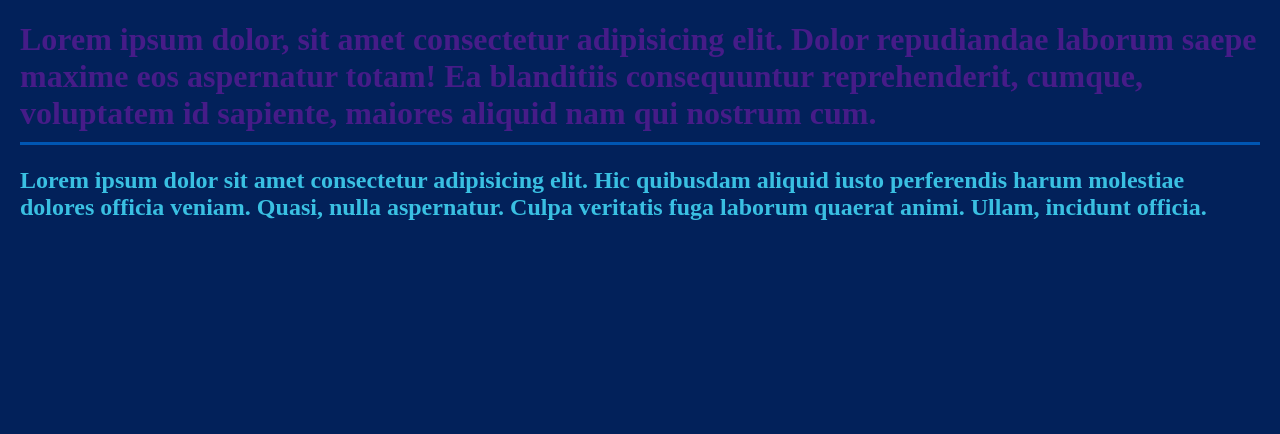
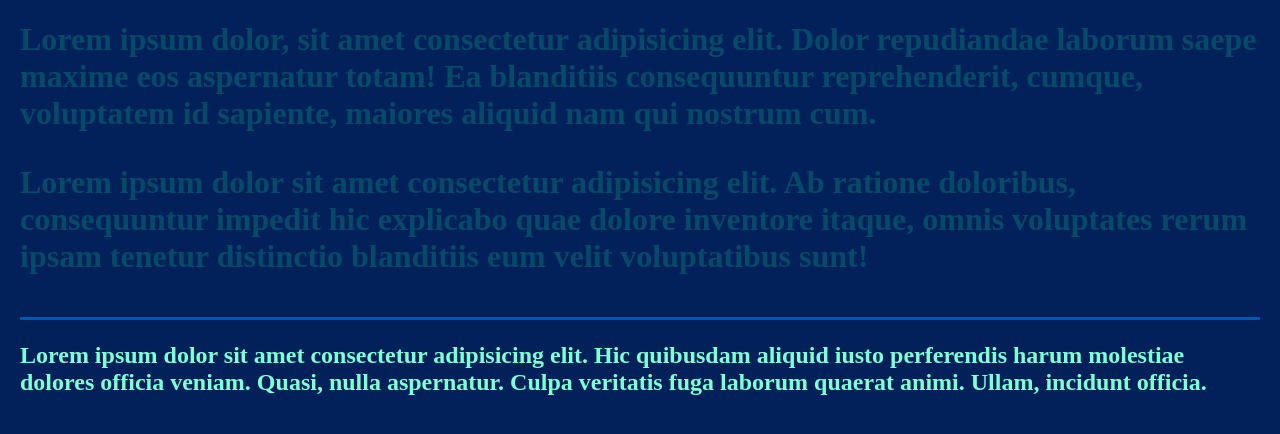
Before and after one commit to luanasantosmatos-art/lua, a plain HTML site: page index.html in a window 1280 px wide. Drawn offline with Linux system fonts and the light colour scheme.

Commit message:
css do p

```diff
--- a/index.html
+++ b/index.html
@@ -12,16 +12,26 @@
             color: #3ac0e2;
         }
         h1{
-            color: #461c88;
+            color: #064a69;
             border-bottom: solid #0056b3;
             padding-bottom: 10px;
+        }
+        h2{
+            color: aquamarine;
+        }
+        p{
+            line-height: 1,6; /*define altura da linha*/
         }
     </style>
 </head>
 </body>
 <h1>
  Lorem ipsum dolor, sit amet consectetur adipisicing elit. Dolor repudiandae laborum saepe maxime eos aspernatur totam! Ea blanditiis consequuntur reprehenderit, cumque, voluptatem id sapiente, maiores aliquid nam qui nostrum cum.
+<p>
+    Lorem ipsum dolor sit amet consectetur adipisicing elit. Ab ratione doloribus, consequuntur impedit hic explicabo quae dolore inventore itaque, omnis voluptates rerum ipsam tenetur distinctio blanditiis eum velit voluptatibus sunt!
+</p>
 </h1>
+
 <h2>
     Lorem ipsum dolor sit amet consectetur adipisicing elit. Hic quibusdam aliquid iusto perferendis harum molestiae dolores officia veniam. Quasi, nulla aspernatur. Culpa veritatis fuga laborum quaerat animi. Ullam, incidunt officia.
 </h2>
```
